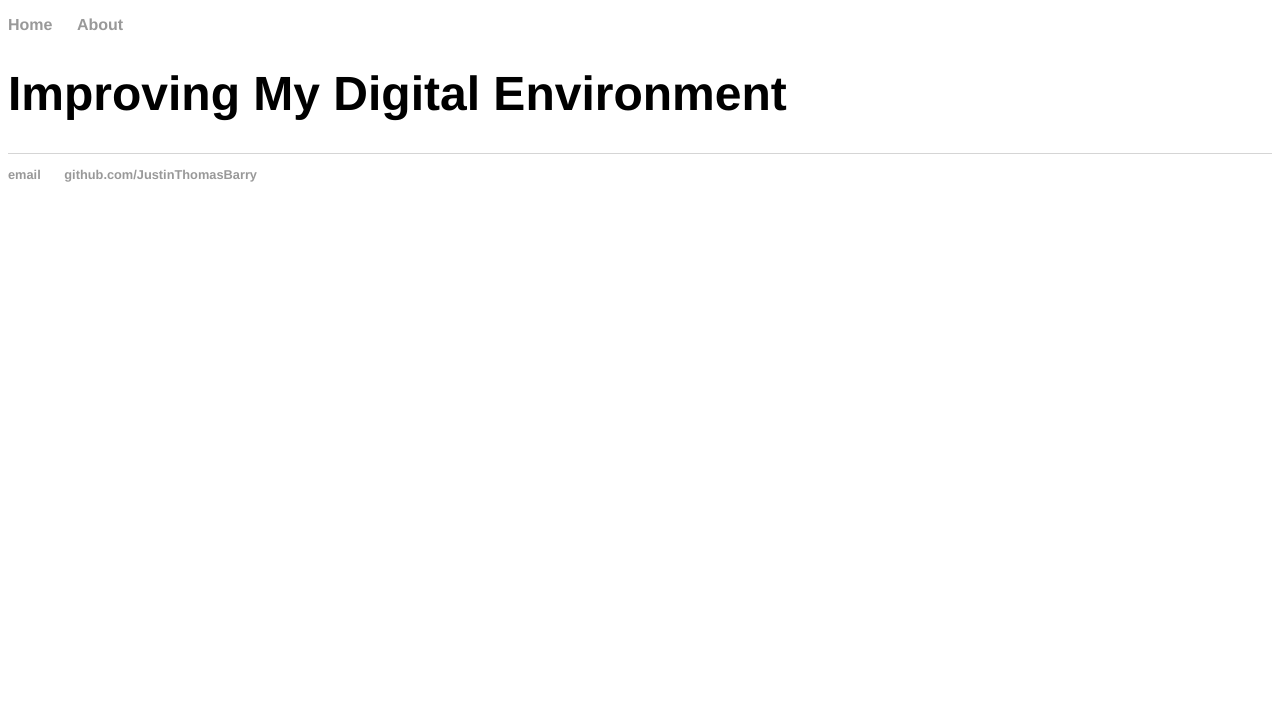
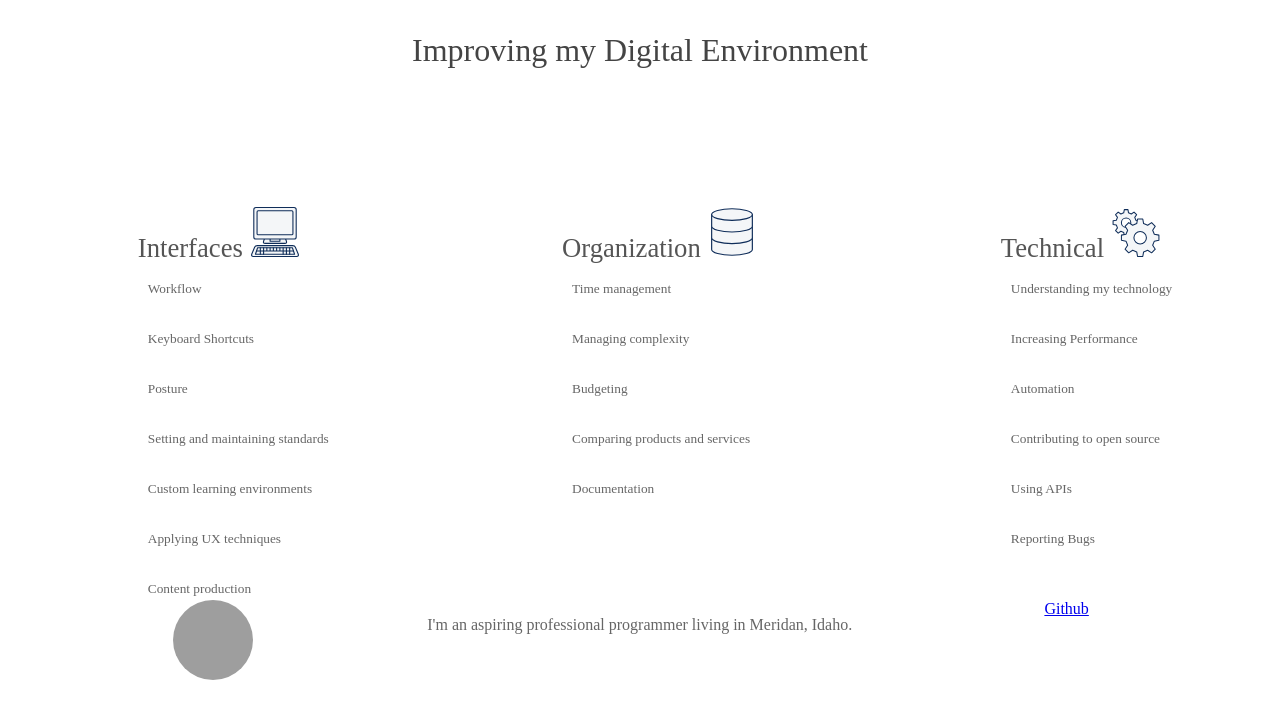
Before and after one commit to JustinThomasBarry/justinthomasbarry.github.io, a Jekyll site: the page index.html, which Jekyll copies as it is, in a window 1280 px wide. Shown: the top 719 px of the page. Built offline with Jekyll 4.4.1, drawn with Linux system fonts in a browser that asks for light colours; grey boxes are pictures that could not be loaded.

Commit message:
Add files via upload

```diff
--- /dev/null
+++ b/index.css
@@ -0,0 +1,110 @@
+body {
+  background-color: #fff;
+}
+header {
+  position: relative;
+  display: block;
+  width: 100%;
+  top: 0px;
+  height: 100%;
+  text-align: center;
+  font-size: 24pt;
+  color: #444;
+}
+
+div {
+  display: block;
+  position: relative;
+  width: 100%;
+  height: 100%;
+  color: #666666;
+  text-decoration: none;
+  text-align: center;
+  text-overflow: none;
+}
+ul {
+  display: inline-block;
+  position: relative;
+  text-align: left;
+  color: #555;
+  font-size: 20pt;
+  text-overflow: none;
+}
+li {
+  text-indent: 10px;
+  list-style-type: none;
+  text-align: left;
+  font-size: 10pt;
+  line-height: 50px;
+  color: #666;
+}
+#A1 {
+  width: 10%;
+  height: 80px;
+  position: absolute;
+  top: 0%;
+  left: 0%;
+}
+#A2 {
+  width: 100%;
+  height: 80px;
+  position: absolute;
+  top: 0%;
+  left: 0%;
+}
+#A3 {
+  width: 10%;
+  height: 80px;
+  position: absolute;
+  top: 0%;
+  left: 66.66%;
+}
+#B1 {
+  width: 33.33%;
+  height: 600px;
+  position: absolute;
+  top: 20%;
+  left: 0%;
+  width: 33.33%;
+}
+#B2 {
+  width: 33.33%;
+  height: 600px;
+  position: absolute;
+  top: 20%;
+  left: 33.33%;
+  width: 33.3%;
+}
+#B3 {
+  width: 33.33%;
+  height: 600px;
+  position: absolute;
+  top: 20%;
+  left: 66.66%;
+  width: 33.33%;
+}
+#C1 {
+  width: 33.33%;
+  height: 20%;
+  position: absolute;
+  top: 600px;
+  left: 0%;
+}
+#C2 {
+  width: 33.33%;
+  height: 20%;
+  position: absolute;
+  top: 600px;
+  left: 33.33%;
+  width: 33.3%;
+}
+#C3 {
+  width: 33.33%;
+  height: 20%;
+  position: absolute;
+  top: 600px;
+  left: 66.666%;
+}
+.img-circle {
+  border-radius: 50%;
+}
--- a/index.html
+++ b/index.html
@@ -1,7 +1,53 @@
----
-layout: default
-title: Intentional Technology
----
-<div class="blurb">
-	<h1>Improving My Digital Environment</h1>
-</div><!-- /.blurb -->
+<!DOCTYPE html>
+<html>
+<head>
+	<meta charset="UTF-8">
+	<title>Intentional Technology</title>
+</head>
+<body>
+	<link rel="stylesheet" href="index.css">
+<!-- 	<div id="A1"><a href="#A1"></a></div> -->
+  	<header>
+  		<p>Improving my Digital Environment</p>
+  	</header>
+<!--   	<div id="A3"><a href="#A3"></a></div> -->
+  	<div id="B1">
+  		<ul>Interfaces <img src="svg/monitor_keyboard.svg" height="50" width="50">
+  			<li>Workflow</li>
+  			<li>Keyboard Shortcuts</li>
+  			<li>Posture</li>
+  			<li>Setting and maintaining standards</li>
+  			<li>Custom learning environments</li>
+  			<li>Applying UX techniques</li>
+  			<li>Content production</li>
+  		</ul>
+  	</div>
+  	<div id="B2">
+  		<ul>Organization <img src="svg/database.svg" height="50" width="50">
+  			<li>Time management</li>
+  			<li>Managing complexity</li>
+  			<li>Budgeting</li>
+  			<li>Comparing products and services</li>
+  			<li>Documentation</li>
+  	</div>
+  	<div id="B3">
+  		<ul>Technical <img src="svg/settings.svg" height="50" width="50">
+  			<li>Understanding my technology</li>
+  			<li>Increasing Performance</li>
+  			<li>Automation</li>
+  			<li>Contributing to open source</li>
+  			<li>Using APIs</li>
+  			<li>Reporting Bugs</li>
+  		</ul>
+  	</div>
+  	<div id="C1">
+  		<img class="img-circle" src="head.JPG" height="80px" width="80px">
+  	</div>
+  	<div id="C2">
+  		<p>I'm an aspiring professional programmer living in Meridan, Idaho.</p>
+  	</div>
+  	<div id="C3">
+  		<a href="http://github.com/JustinThomasBarry">Github</a>
+  	</div>
+</body>
+</html>
```
Also changed, not shown: svg/database.svg (added), svg/monitor_keyboard.svg (added), svg/settings.svg (added), 1 other file.
